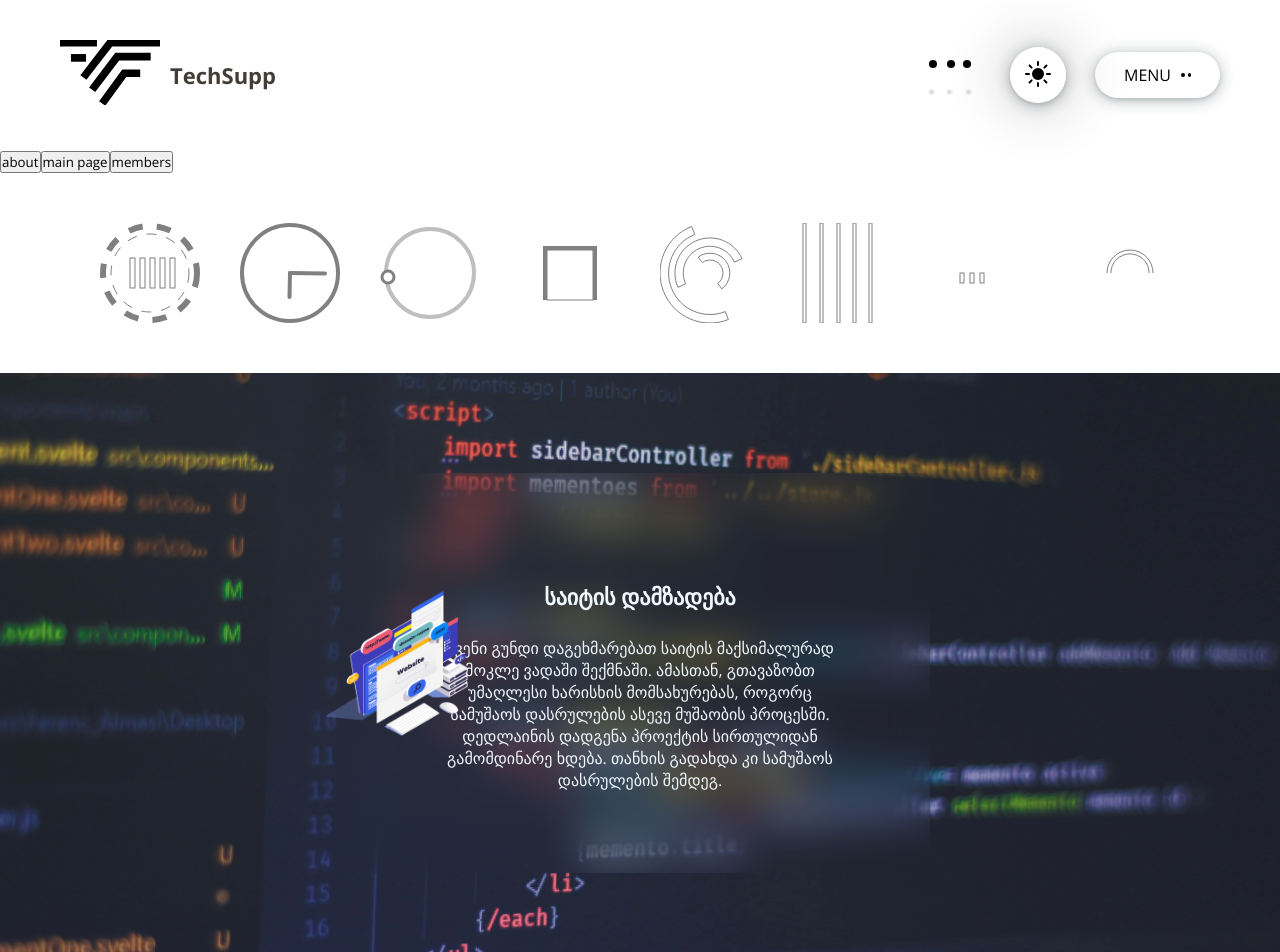
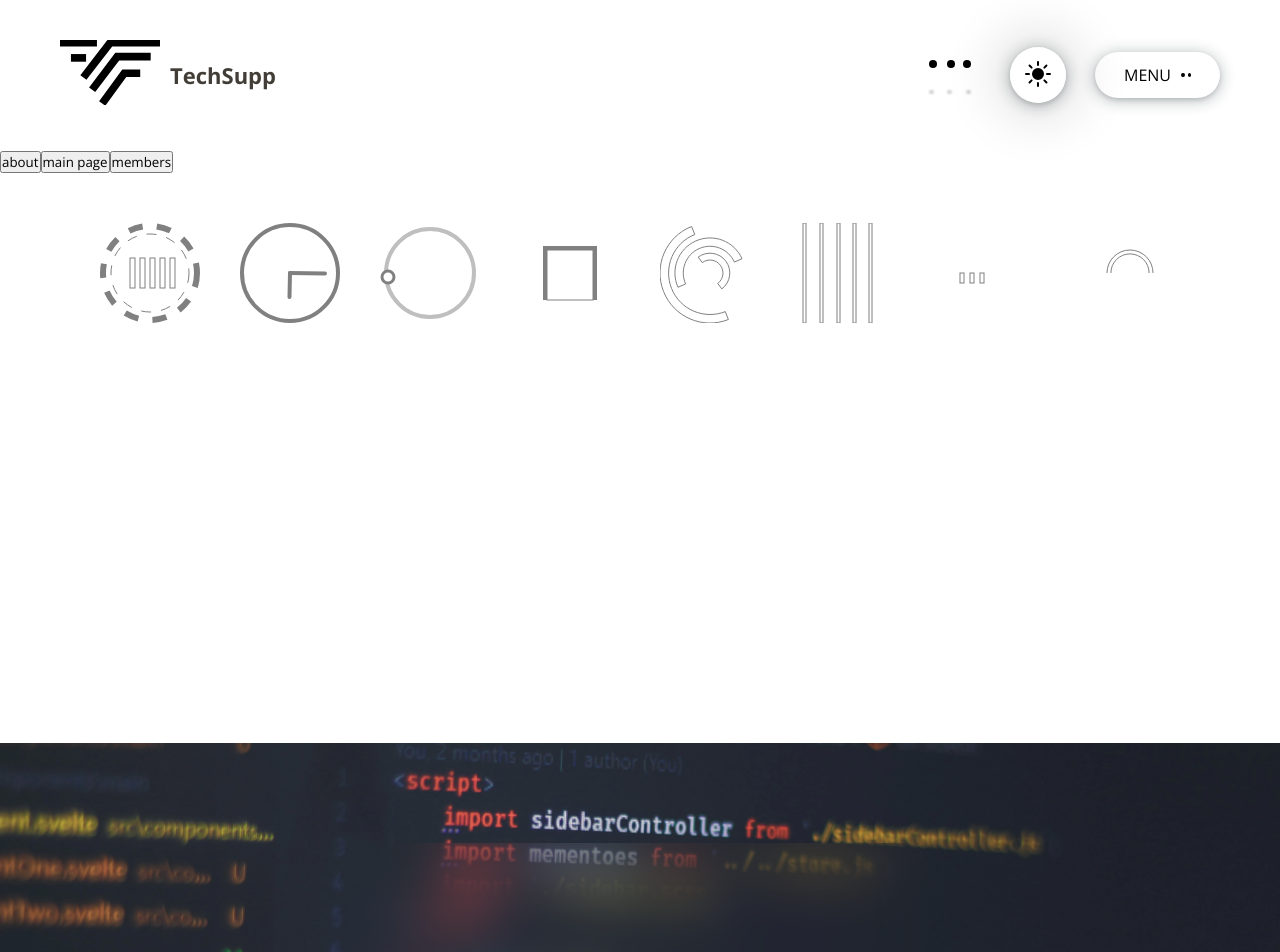
Before and after one commit to Guram12/Techsupp, a React (Vite) app: page /services/web-development in a window 1280 px wide. Shown: the top 952 px of the page. Built offline with nearby package versions, Linux system fonts and the light colour scheme; a web font is replaced by a local one.

Commit message:
start making card animation

```diff
--- a/package.json
+++ b/package.json
@@ -18,6 +18,7 @@
     "react": "^18.2.0",
     "react-dom": "^18.2.0",
     "react-image-gallery": "^1.3.0",
+    "react-intersection-observer": "^9.8.1",
     "react-router-dom": "^6.22.3",
     "router": "^2.0.0-beta.2",
     "sass": "^1.72.0"
--- /dev/null
+++ b/src/components/animations/Website_cards.jsx
@@ -0,0 +1,11 @@
+import "../styles/Website_cards.css"
+
+
+
+
+export default function Website_cards() {
+  return (
+    <div>
+    </div>
+  )
+}
--- a/src/components/pages/WebsitePage.jsx
+++ b/src/components/pages/WebsitePage.jsx
@@ -1,27 +1,49 @@
+import React from 'react';
 import "../styles/WebsitePage.css"
 import Paralax from "../animations/Paralax"
 import Website_card_animation from "../animations/Website_card_animation"
 import { motion, useAnimation } from 'framer-motion';
 import web_icon from "../../assets/web_icon.png"
+import { useInView } from 'react-intersection-observer';
+import Website_cards from '../animations/Website_cards';
+
 
 export default function WebsitePage({
   isDarkmodeOn,
 }) {
+
+  const controls = useAnimation();
+  const { ref, inView } = useInView({
+    triggerOnce: true, // Optional: Trigger animation only once
+    threshold: 0.5, // Trigger when 50% of the element is in view
+  });
+
+  React.useEffect(() => {
+    console.log("In view:", inView); // Debugging line
+    if (inView) {
+      controls.start({ x: 0, opacity: 1 });
+    }
+  }, [controls, inView]);
+
+
   return (
     <div>
       <Website_card_animation />
-      <div className="webservice_about_container" >
+      <div className="webservice_about_container" ref={ref}  >
         <motion.div
-          initial={{ x: '100vw' }}
-          animate={{ x: 0 }}
+
+          initial={{ x: '100vw', opacity: 0 }}
+          animate={controls}
           transition={{ type: 'spring', stiffness: 70 }}
         >
           <div className="webservice_child_cont">
             <h1 className="webservice_header" > საიტის დამზადება</h1>
-            <p className="webservice_header">ჩვენი გუნდი დაგეხმარებათ საიტის მაქსიმალურად მოკლე ვადაში შექმნაში.
+            <p className="webservice_header">
+              ჩვენი გუნდი დაგეხმარებათ საიტის მაქსიმალურად მოკლე ვადაში შექმნაში.
               ამასთან, გთავაზობთ უმაღლესი ხარისხის მომსახურებას, როგორც სამუშაოს
               დასრულების ასევე მუშაობის პროცესში.  დედლაინის დადგენა პროექტის
-              სირთულიდან გამომდინარე ხდება. თანხის გადახდა კი სამუშაოს დასრულების შემდეგ.</p>
+              სირთულიდან გამომდინარე ხდება. თანხის გადახდა კი სამუშაოს დასრულების შემდეგ.
+            </p>
           </div>
         </motion.div>
         <motion.img
@@ -33,9 +55,9 @@ export default function WebsitePage({
           transition={{
             type: 'spring',
             stiffness: 70,
-          delay: 0.5  // Delay of half a second before the logo starts animating
+            delay: 0.5
           }}
-        style={{zIndex: "22"}}
+          style={{ zIndex: "22" }}
         />
       </div>
       <div className="website_paralax_container" >
@@ -44,6 +66,7 @@ export default function WebsitePage({
           <Paralax isDarkmodeOn={isDarkmodeOn} baseVelocity={5}>youur designe</Paralax>
         </section>
       </div>
+      <Website_cards/>
     </div>
   )
 }
--- a/src/components/styles/WebsitePage.css
+++ b/src/components/styles/WebsitePage.css
@@ -4,6 +4,7 @@ margin-bottom: 300px;
 }
 
 .webservice_about_container{
+  margin-top: 400px;
   width: 100%; /* Adjust based on your needs */
   height: 600px; /* Adjust based on your needs */
   background-image: url('../../assets/webservice.webp'); /* Link to your image */
@@ -16,6 +17,7 @@ margin-bottom: 300px;
   align-items: center;
   flex-wrap: nowrap;
   flex-direction: column;
+  overflow: hidden;
 }
 
 .webservice_child_cont{
@@ -27,10 +29,11 @@ margin-bottom: 300px;
   position: relative; /* Establish this container as the positioning context */
   z-index: 1; /* Ensure content is layered above the pseudo-element */
   /* background: rgba(255, 255, 255, 0.5); */
-  border-radius: 20px; /* Apply your desired border-radius */
+  border-radius: 40px; /* Apply your desired border-radius */
   overflow: hidden;
   width: 600px;
   height: 400px;
+
 }
 
 
@@ -43,10 +46,10 @@ margin-bottom: 300px;
   right: -10px; /* Extend beyond the container to ensure complete coverage */
   bottom: -10px; /* Extend beyond the container to ensure complete coverage */
   background: inherit; /* Inherit the background from the parent container */
-  backdrop-filter: blur(20px); /* Apply the blur effect */
-  -webkit-backdrop-filter: blur(10px); /* For Safari compatibility */
+  backdrop-filter: blur(25px); /* Apply the blur effect */
+  -webkit-backdrop-filter: blur(20px); /* For Safari compatibility */
   z-index: -1; /* Position behind the container content */
-  border-radius: 20px;
+  border-radius: 40px;
   width: 600px;
 
 }
```
Also changed, not shown: src/components/styles/Website_cards.css (added), 1 other file (tests, documents, lock files or other folders). Lines whose indentation alone changed are shown as unchanged.
